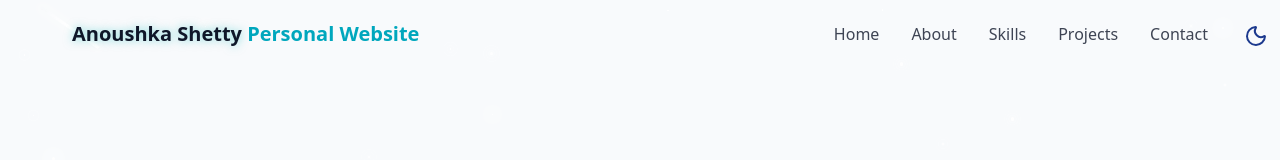
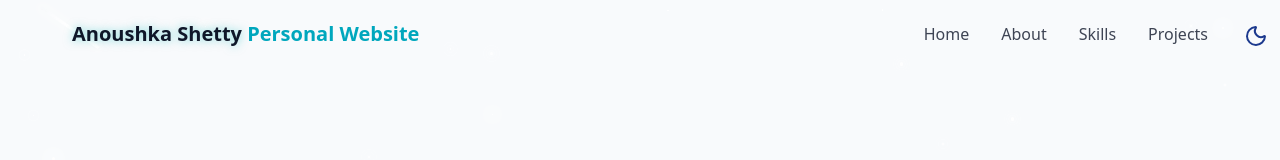
Before and after one commit to Anu48/personal-portfolio, a React (Vite) app in the folder personal-website/: page / in a window 1280 px wide. Shown: the top 160 px of the page. Built offline with nearby package versions, Linux system fonts and the light colour scheme.

Commit message:
Comment out contact on navbar

```diff
--- a/personal-website/src/components/Navbar.jsx
+++ b/personal-website/src/components/Navbar.jsx
@@ -7,7 +7,7 @@ const navItems = [
   { name: "About", href: "#about" },
   { name: "Skills", href: "#skills" },
   { name: "Projects", href: "#projects" },
-  { name: "Contact", href: "#contact" },
+  // { name: "Contact", href: "#contact" },
 ];
 export const Navbar = () => {
   const [isScrolled, setIsScrolled] = useState(false);
```
